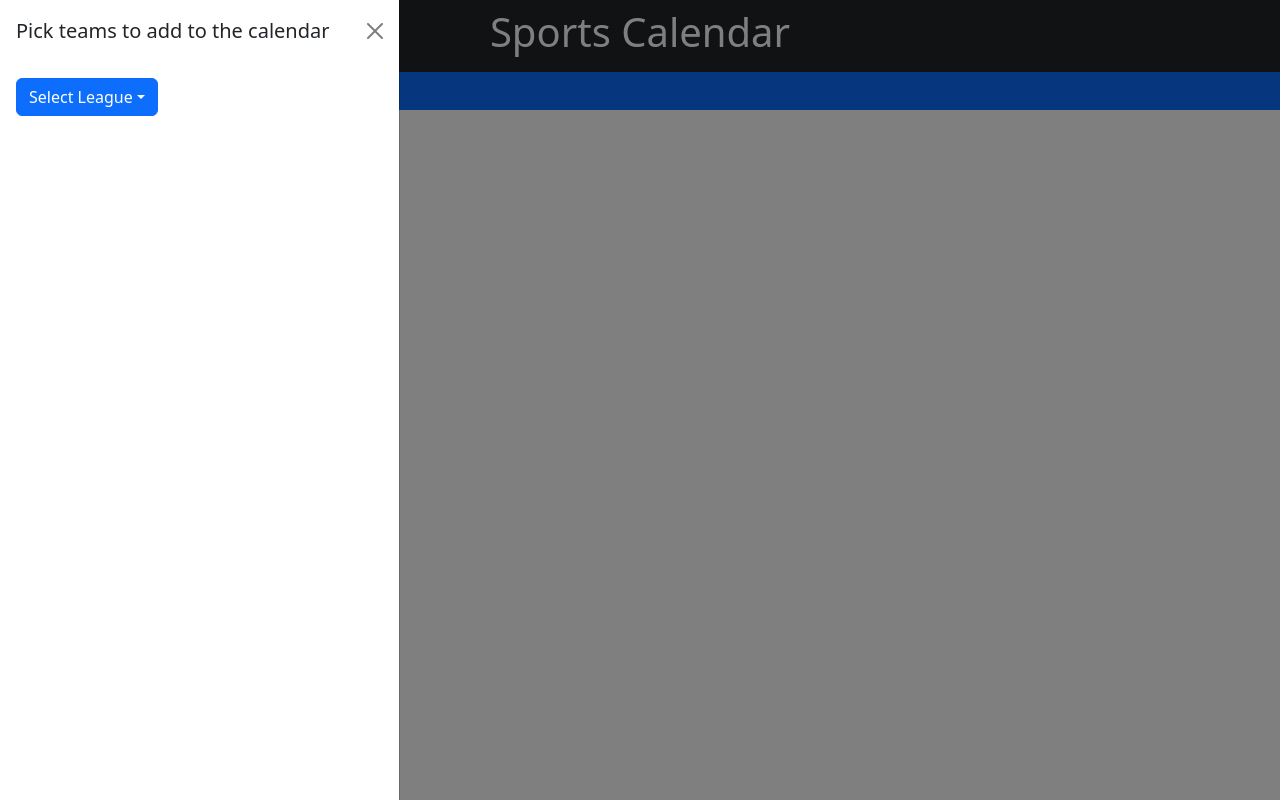
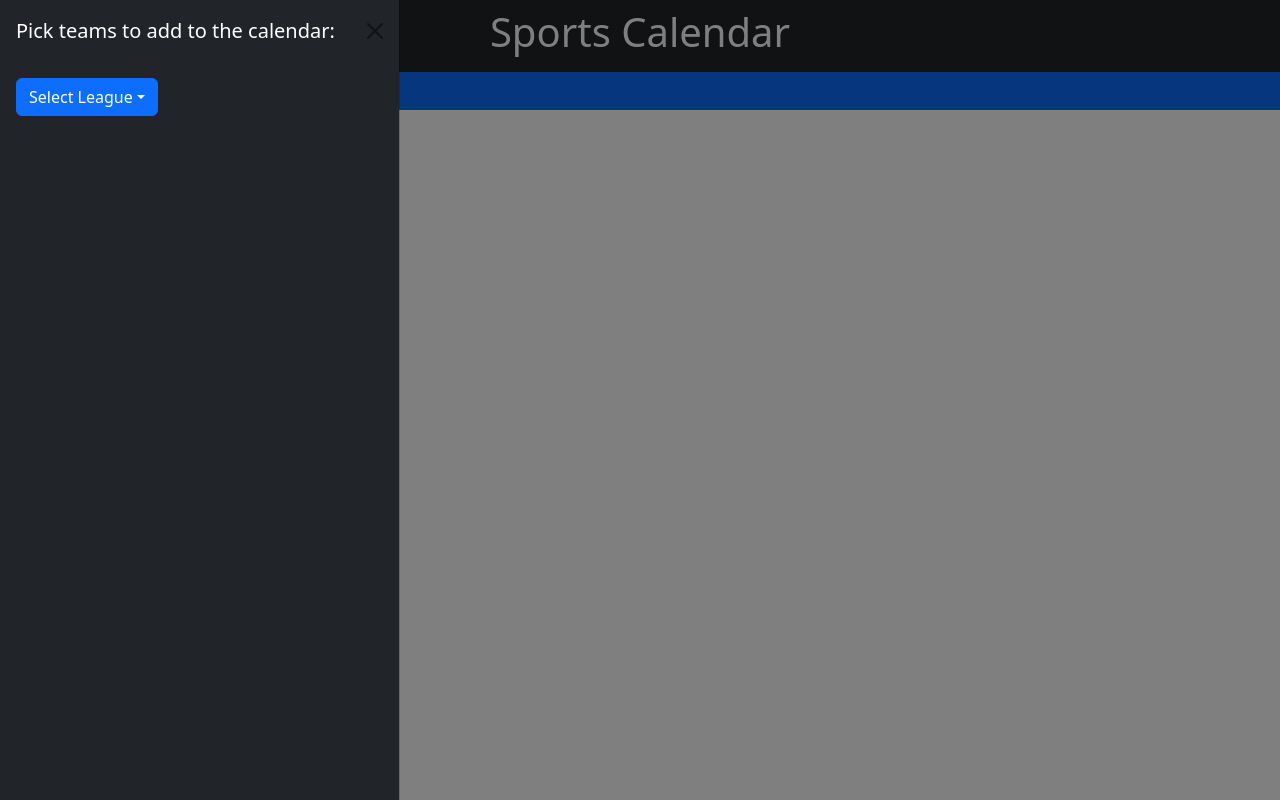
Before and after one commit to thadkingcole/sports-calendar, a React (Create React App) app: page / in a window 1280 px wide. Both pictures are taken after a click on the button "Pick Teams". Built offline with nearby package versions, Linux system fonts and the light colour scheme.

Commit message:
list of teams displays as checkboxes

```diff
--- a/src/components/TeamPicker/index.js
+++ b/src/components/TeamPicker/index.js
@@ -2,6 +2,7 @@ import React, { useState } from "react";
 import Button from "react-bootstrap/Button";
 import Dropdown from "react-bootstrap/Dropdown";
 import DropdownButton from "react-bootstrap/DropdownButton";
+import Form from "react-bootstrap/Form";
 import Offcanvas from "react-bootstrap/Offcanvas";
 
 function TeamPicker() {
@@ -20,10 +21,10 @@ function TeamPicker() {
       nhl: "hockey",
     };
     const url = `http://site.api.espn.com/apis/site/v2/sports/${leagues[league]}/${league}/teams`;
-    console.log(url);
     const res = await fetch(url);
     const data = await res.json();
     const { teams } = data.sports[0].leagues[0];
+    console.log(teams);
     setTeams(teams);
   }
 
@@ -32,12 +33,20 @@ function TeamPicker() {
       <Button variant="primary" onClick={handleShowCanvas}>
         Pick Teams
       </Button>
-      <Offcanvas show={showCanvas} onHide={handleCloseCanvas}>
+      <Offcanvas
+        className="text-bg-dark"
+        show={showCanvas}
+        onHide={handleCloseCanvas}
+      >
         <Offcanvas.Header closeButton>
-          <Offcanvas.Title>Pick teams to add to the calendar</Offcanvas.Title>
+          <Offcanvas.Title>Pick teams to add to the calendar:</Offcanvas.Title>
         </Offcanvas.Header>
         <Offcanvas.Body>
-          <DropdownButton id="selectLeagueDD" title="Select League">
+          <DropdownButton
+            className="mb-3"
+            id="selectLeagueDD"
+            title="Select League"
+          >
             <Dropdown.Item onClick={handleLeagueClick}>MLB</Dropdown.Item>
             <Dropdown.Item onClick={handleLeagueClick}>NBA</Dropdown.Item>
             <Dropdown.Item disabled onClick={handleLeagueClick}>
@@ -49,7 +58,24 @@ function TeamPicker() {
             <Dropdown.Item onClick={handleLeagueClick}>NFL</Dropdown.Item>
             <Dropdown.Item onClick={handleLeagueClick}>NHL</Dropdown.Item>
           </DropdownButton>
-          {teams.map((team) => team.team.displayName)}
+          <Form>
+            {teams.map((team) => {
+              return (
+                <Form.Check key={team.team.uid}>
+                  <Form.Check.Input type="checkbox"></Form.Check.Input>
+                  <Form.Check.Label>
+                    <img
+                      src={team.team.logos[0].href}
+                      alt={team.team.displayName}
+                      width="25"
+                      className="me-2"
+                    />
+                    {team.team.displayName}
+                  </Form.Check.Label>
+                </Form.Check>
+              );
+            })}
+          </Form>
         </Offcanvas.Body>
       </Offcanvas>
     </div>
```
